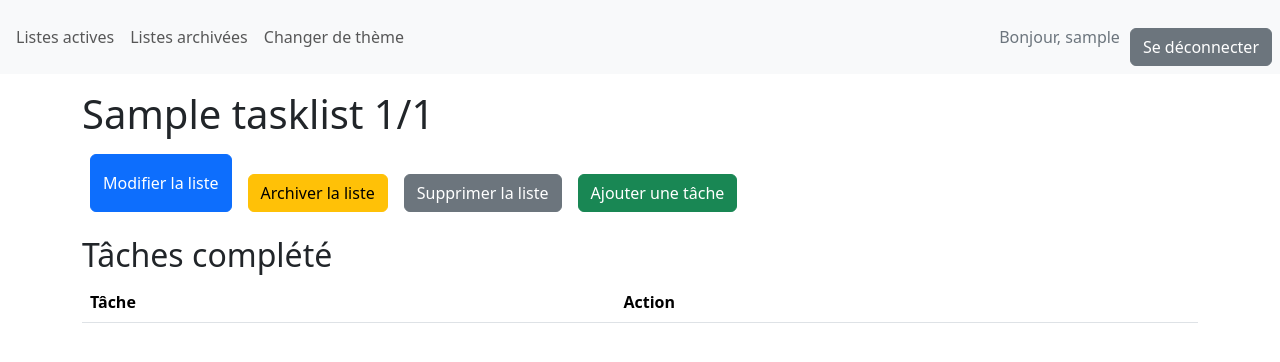
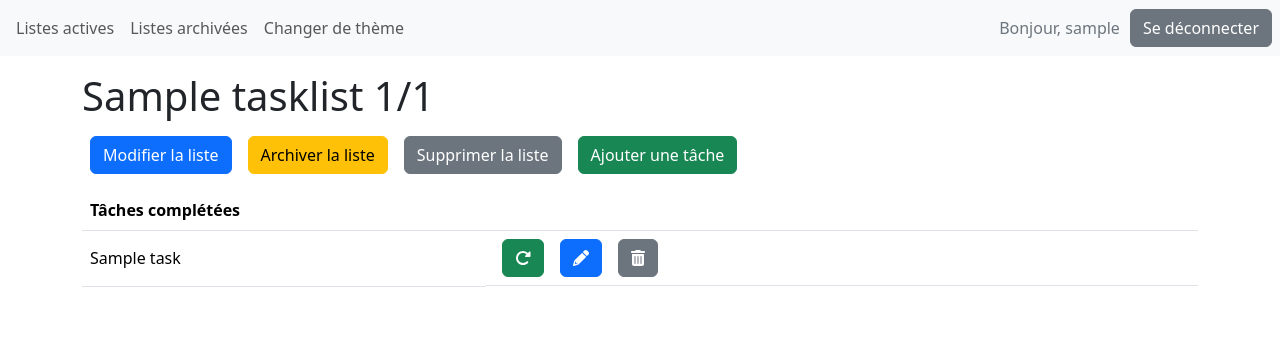
Before and after one commit to Anett67/tasklists, a Django app: page /listes/1/ in a window 1280 px wide. Shown: the top 362 px of the page. Run offline with Django 4.2, Linux system fonts and the light colour scheme; a user stored in the database is signed in; tables that the repository leaves empty hold one stand-in row (values such as "Sample post"); lists and menus that the app fills with data are empty; some libraries are stand-ins or nearby versions.

Commit message:
Fix: veiw of a tasklist

```diff
--- a/todo/static/css/style.css
+++ b/todo/static/css/style.css
@@ -14,6 +14,6 @@
     margin: 10px 0 5px;
 }
 
-button[type="submit"] {
-    margin-top: 20px;
+td {
+    vertical-align: middle;
 }
--- a/todo/templates/todo/createtask.html
+++ b/todo/templates/todo/createtask.html
@@ -1,6 +1,6 @@
 {% extends "todo/base.html" %} {% block content %}{% load crispy_forms_tags %}
 
-<h1>Ajouter une tâche</h1>
+<h1>Ajouter une tâche ({{ tasklist.title }})</h1>
 
 <h2>{{ error }}</h2>
 
--- a/todo/templates/todo/viewtasklist.html
+++ b/todo/templates/todo/viewtasklist.html
@@ -2,10 +2,9 @@
 
 <h1>{{ tasklist.title }} <span class="list-completion">{{ tasklist.completed_tasks_count }}/{{ tasklist.tasks_count }}</span></h1>
 
-<div class="d-flex flex-wrap">
-    <button class="m-2 btn btn-primary">
-        <a class="text-white" href="{% url 'updatetasklist' tasklist.id %}">Modifier la liste</a>
-    </button>
+<div class="d-flex flex-wrap align-items-end">
+
+    <a class="m-2 btn btn-primary text-white" href="{% url 'updatetasklist' tasklist.id %}">Modifier la liste</a>
 
     <form class="m-2" action="{% url 'archivetasklist' tasklist.id %}" method="POST">
         {% csrf_token %}
@@ -17,35 +16,28 @@
         <button class="btn btn-secondary" type="submit">Supprimer la liste</button>
     </form>
 
-    <form class="m-2" action="{% url 'createtask' tasklist.id %}" method="POST">
-        {% csrf_token %}
-        <button class="btn btn-success" type="submit">Ajouter une tâche</button>
-    </form>
+    <a href="{% url 'createtask' tasklist.id %}" class="m-2 btn btn-success">Ajouter une tâche</a>
 </div>
 
+<table class="table mt-2">
     {% if tasklist.tasks_to_do %}
-
-<h2 class="mt-3">Tâches en cours</h2>
-
-<table class="table mt-2">
         <thead>
             <tr>
-            <th scope="col">Tâche</th>
-            <th scope="col">Action</th>
+                <th colspan="2">
+                    Tâches en cours
+                </th>
             </tr>
         </thead>
         <tbody>
             {% for task in tasklist.tasks_to_do %}
             <tr>
                 <td><span>{{ task.title }}</span></td>
-            <td class="d-flex">
+                <td class="d-flex align-items-end">
                     <form class="mx-2" action="{% url 'completetask' task.id %}" method="POST">
                         {% csrf_token %}
                         <button class="btn btn-success" type="submit"><i class="fa-solid fa-check"></i></button>
                     </form>
-                <button class="mx-2 btn btn-primary">
-                    <a class="text-white" href="{% url 'updatetask' task.id %}"><i class="fa-solid fa-pencil"></i></i></a>
-                </button>
+                    <a class="mx-2 btn btn-primary text-white" href="{% url 'updatetask' task.id %}"><i class="fa-solid fa-pencil"></i></i></a>
                     <form class="mx-2" action="{% url 'deletetask' task.id %}" method="POST">
                         {% csrf_token %}
                         <button class="btn btn-secondary" type="submit"><i class="fa-solid fa-trash-can"></i></button>
@@ -54,24 +46,21 @@
             </tr>
             {% endfor %}
         </tbody>
-</table>
-
-{% endif %} {% if tasklist.completed_tasks %}
-
-<h2 class="mt-3">Tâches complété</h2>
-
-<table class="table mt-2">
+    {% endif %}
+    {% if tasklist.completed_tasks %}
     <thead>
         <tr>
-            <th scope="col">Tâche</th>
-            <th scope="col">Action</th>
+            <th colspan="2">
+                Tâches complétées
+            </th>
         </tr>
     </thead>
+    {% endif %}
     <tbody>
-        {% for task in tasklist.tasks_to_do %}
+        {% for task in tasklist.completed_tasks %}
         <tr>
             <td><span>{{ task.title }}</span></td>
-            <td class="d-flex">
+            <td class="d-flex align-items-end actions">
                 <form action="{% url 'reactivatetask' task.id %}" method="POST">
                     {% csrf_token %}
                     <button class="mx-2 btn btn-success" type="submit"><i class="fa-solid fa-rotate-right"></i></button>
@@ -89,4 +78,4 @@
     </tbody>
 </table>
 
-{% endif %} {% endblock %}
+{% endblock %}
--- a/todo/views.py
+++ b/todo/views.py
@@ -85,7 +85,7 @@
 def createtask(request, tasklist_pk):
     if request.method == "GET":
         tasklist = get_object_or_404(Tasklist, pk=tasklist_pk)
-        return render(request, 'todo/createtask.html', {'form':TaskForm(), 'tasklist_pk': tasklist_pk })
+        return render(request, 'todo/createtask.html', {'form':TaskForm(), 'tasklist': tasklist })
     else:
         try:
             form = TaskForm(request.POST)
```
Lines whose indentation alone changed are shown as unchanged.
